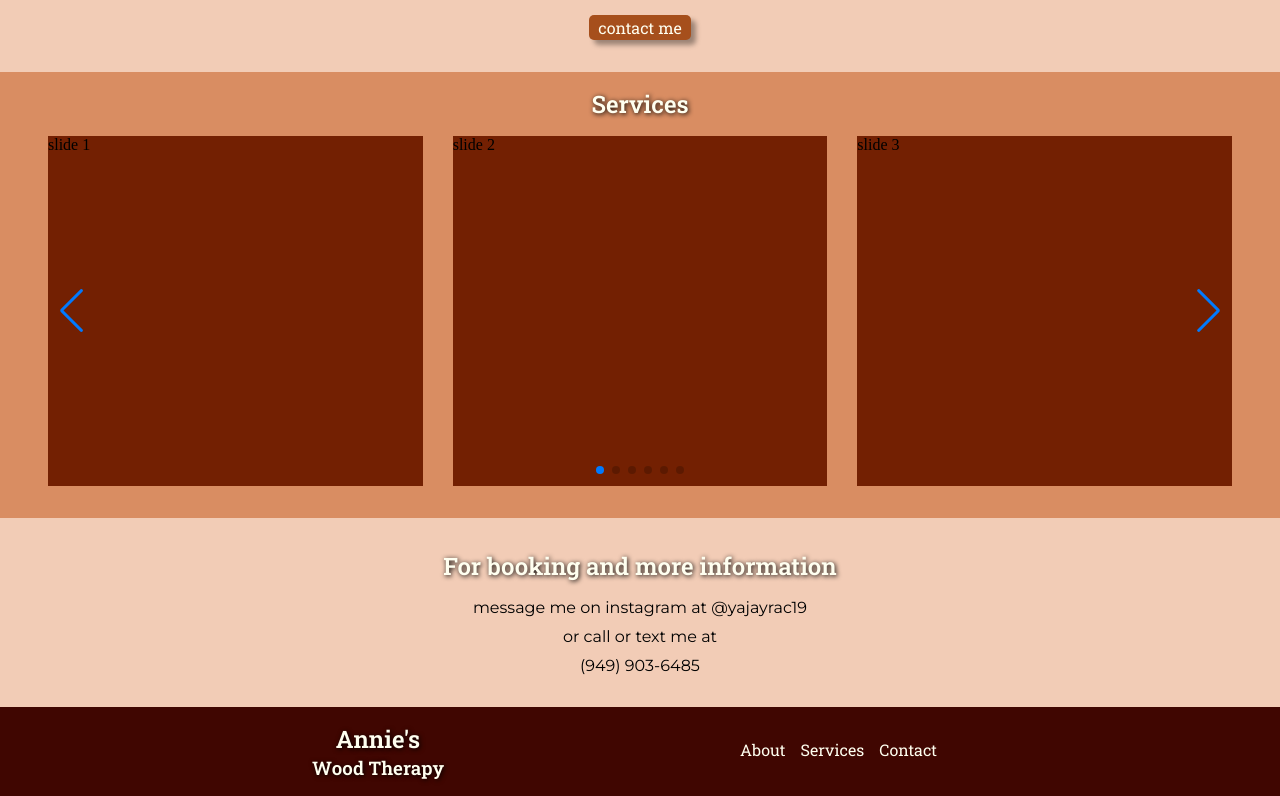
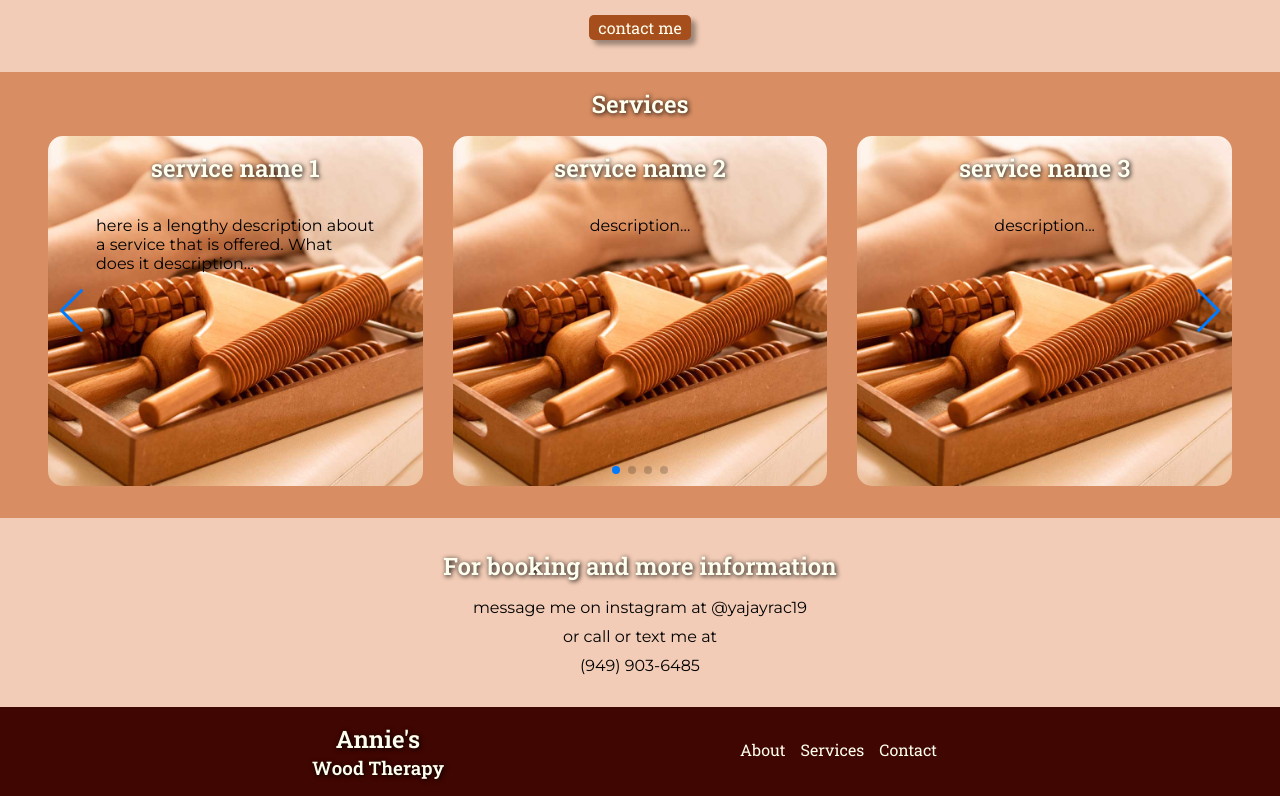
Before and after one commit to Aleroms/annies-wood-therapy, a Vue app: page / in a window 1280 px wide. Shown: the part 1518-2314 px from the top of the page. Built offline with nearby package versions, Linux system fonts and the light colour scheme.

Commit message:
added service carousel with swiperJS

```diff
--- a/src/assets/data/services.json
+++ b/src/assets/data/services.json
@@ -1,7 +1,17 @@
 [
   {
-    "image": "",
-    "title": "service name",
+    "image": "/images/test.jpg",
+    "title": "service name 1",
+    "content": "here is a lengthy description about a service that is offered. What does it description...",
+    "alt": "service name",
+    "showButton": false,
+    "link": "",
+    "message": "",
+    "benefit": "benefits..."
+  },
+  {
+    "image": "/images/test.jpg",
+    "title": "service name 2",
     "content": "description...",
     "alt": "service name",
     "showButton": false,
@@ -10,8 +20,8 @@
     "benefit": "benefits..."
   },
   {
-    "image": "",
-    "title": "service name",
+    "image": "/images/test.jpg",
+    "title": "service name 3",
     "content": "description...",
     "alt": "service name",
     "showButton": false,
@@ -20,18 +30,8 @@
     "benefit": "benefits..."
   },
   {
-    "image": "",
-    "title": "service name",
-    "content": "description...",
-    "alt": "service name",
-    "showButton": false,
-    "link": "",
-    "message": "",
-    "benefit": "benefits..."
-  },
-  {
-    "image": "",
-    "title": "service name",
+    "image": "/images/test.jpg",
+    "title": "service name 4",
     "content": "description...",
     "alt": "service name",
     "showButton": false,
--- a/src/components/ServicesCarousel.vue
+++ b/src/components/ServicesCarousel.vue
@@ -8,12 +8,16 @@
       :navigation="true"
       :modules="modules"
     >
-      <SwiperSlide>slide 1</SwiperSlide>
-      <SwiperSlide>slide 2</SwiperSlide>
-      <SwiperSlide>slide 3</SwiperSlide>
-      <SwiperSlide>slide 4</SwiperSlide>
-      <SwiperSlide>slide 5</SwiperSlide>
-      <SwiperSlide>slide 6</SwiperSlide>
+      <SwiperSlide
+        v-for="(service, index) in services"
+        :key="index"
+        :style="`background-image: url(${service.image})`"
+      >
+        <h2 class="slide-title">{{ service.title }}</h2>
+        <div class="slide-container">
+          <p class="slide-content">{{ service.content }}</p>
+        </div>
+      </SwiperSlide>
     </swiper>
   </div>
 </template>
@@ -64,6 +68,16 @@ export default {
 </script>
 
 <style lang="scss" scoped>
+.slide-title {
+  margin: 1rem;
+}
+.slide-container {
+  padding: 1rem 3rem;
+  display: flex;
+  align-items: center;
+  justify-content: center;
+  flex-direction: column;
+}
 .carousel-container {
   margin: 1rem;
   padding: 0 1rem;
@@ -73,5 +87,9 @@ export default {
 }
 .swiper-slide {
   background-color: var(--dark-brown);
+  background-position: center;
+  background-size: cover;
+  border-radius: 15px;
 }
+
 </style>
```
Also changed, not shown: public/images/test.jpg (added), 1 other file (tests, documents, lock files or other folders).
